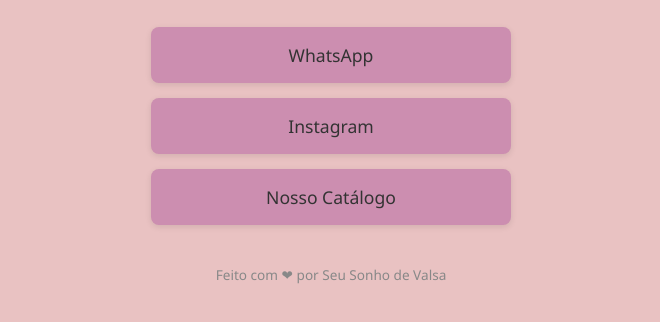
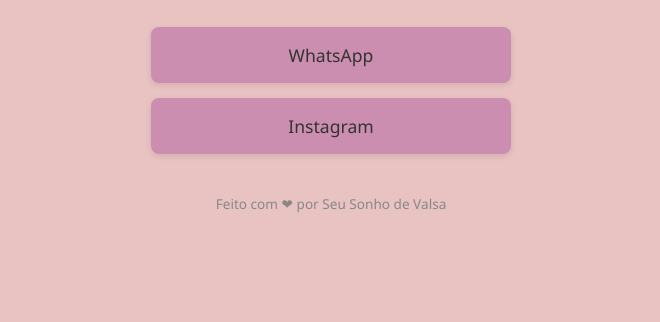
Before and after one commit to Samxcsn/Nobre-Brilho-Semijoias, a plain HTML site: page index.html in a window 1280 px wide. Shown: the part 364-686 px from the top of the page, without its empty margins (309-969 px from the left). Drawn offline with Linux system fonts and the light colour scheme.

Commit message:
Fix HTML formatting and structure

```diff
--- a/index.html
+++ b/index.html
@@ -92,7 +92,6 @@
   <div class="links">
     <a href="https://wa.me/5534998333883?text=Oie,+gostaria+do+catálogo+digital+para+conferir+as+peças+disponíveis.🌟">WhatsApp</a>
     <a href="https://instagram.com/nobre.brilho" target="_blank">Instagram</a>
-    <a href="src/fotos/Coleção essência_20251106_172210_0000.pdf">Nosso Catálogo
 </a>
 
   </div>
```
